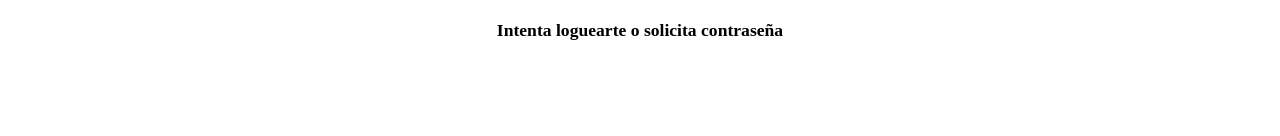
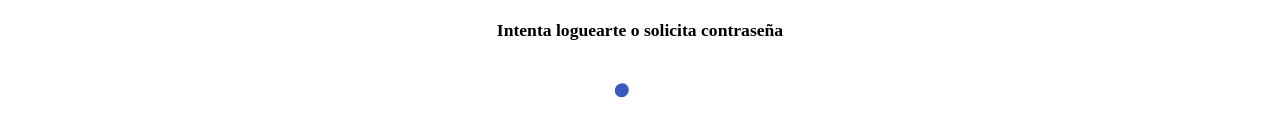
Before and after one commit to gabyballester/pet-project, a Vue app: page /admin/login in a window 1280 px wide. Shown: the part 802-938 px from the top of the page. Before the commit the page ends 843 px from the top, so only its background shows below. Built offline with nearby package versions, Linux system fonts and the light colour scheme.

Commit message:
Aplica modal al spinner de carga y muestra/oculta componentes del base-dialog por props

```diff
--- a/src/components/Admin/RegisterForm/RegisterForm.vue
+++ b/src/components/Admin/RegisterForm/RegisterForm.vue
@@ -10,9 +10,16 @@
       <p>Intenta loguearte o solicita contraseña</p>
     </div>
   </base-dialog>
-  <div v-if="isLoading">
+
+  <base-dialog
+    :show="isLoading"
+    title="Cargando"
+    mode="success"
+    :showButton="false"
+    :showHeader="false"
+  >
     <base-spinner></base-spinner>
-  </div>
+  </base-dialog>
   <form v-if="!isLoading" class="container-form" @submit.prevent="submitForm">
     <!-- email input  -->
     <div class="row-form">
--- a/src/components/ui/BaseDialog.vue
+++ b/src/components/ui/BaseDialog.vue
@@ -7,7 +7,7 @@
     </div>
     <div v-if="show" @click="tryClose" class="backdrop"></div>
     <dialog open v-if="show">
-      <header :class="mode">
+      <header v-if="showHeader" :class="mode">
         <slot name="header">
           <p>{{ title }}</p>
         </slot>
@@ -17,7 +17,9 @@
       </section>
       <menu v-if="!fixed">
         <slot name="actions">
-          <base-button :mode="mode" @click="tryClose">Cerrar</base-button>
+          <base-button v-if="showButton" :mode="mode" @click="tryClose"
+            >Cerrar</base-button
+          >
         </slot>
       </menu>
     </dialog>
@@ -43,6 +45,16 @@ export default {
       type: Boolean,
       required: false,
       default: false,
+    },
+    showButton: {
+      type: Boolean,
+      required: false,
+      default: true,
+    },
+    showHeader: {
+      type: Boolean,
+      required: false,
+      default: true,
     },
   },
   emits: ["close"],
@@ -91,7 +103,7 @@ header {
   width: 100%;
   p {
     font-size: 1.5rem;
-     margin: 0;
+    margin: 0;
   }
 }
 
--- a/src/components/ui/BaseSpinner.vue
+++ b/src/components/ui/BaseSpinner.vue
@@ -12,7 +12,7 @@
 <style>
 .sk-chase {
   margin: 0 auto;
-  margin-bottom: 30px;
+  margin: 20px 0;
   width: 50px;
   height: 50px;
   position: relative;
```
